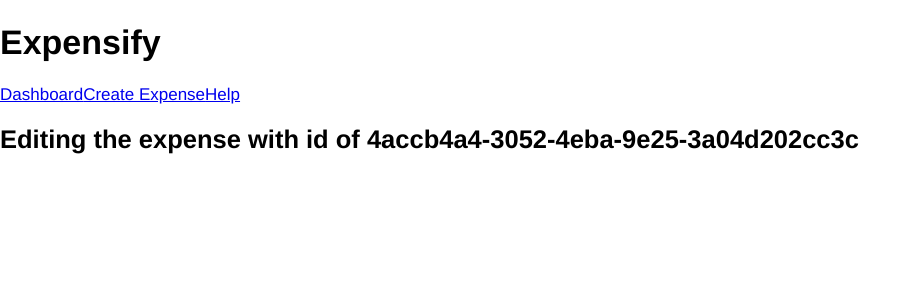
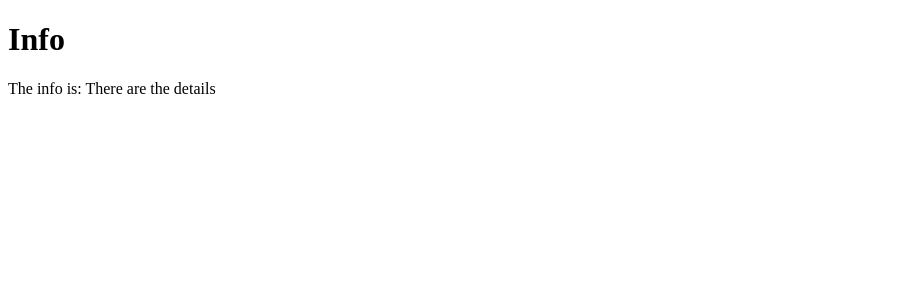
Before and after one commit to Tylyps/ReactAndRedux, a React app: page /edit/4accb4a4-3052-4eba-9e25-3a04d202cc3c in a window 1280 px wide. Shown: the top 300 px of the page, without its empty margins (0-920 px from the left). Built offline with nearby package versions, Linux system fonts and the light colour scheme.

Commit message:
Higher Order Component as a function

```diff
--- /dev/null
+++ b/src/playground/hoc.js
@@ -0,0 +1,37 @@
+// Higher Order Component (HOC) - a component (HOC) that renders another component
+
+import React from 'react';
+import ReactDOM from 'react-dom';
+
+const Info = (props) => (
+  <div>
+    <h1>Info</h1>
+    <p>The info is: {props.info}</p>
+  </div>
+);
+
+const withAdminWarning = (WrappedComponent) => {
+  return (props) => (
+    <div>
+      {props.isAdmin && <p>Please log in to see the info</p>}
+      <WrappedComponent {...props} />
+    </div>
+  );
+};
+
+const requireAuthentication = (WrappedComponent) => {
+  return (props) => (
+    <div>
+      {props.isAuthenticated ? (
+      <WrappedComponent {...props} />
+    ) : (
+      <p>Please log in to see the info</p>
+    )}
+    </div>
+  );
+};
+
+const AdminInfo = withAdminWarning(Info);
+const AuthInfo = requireAuthentication(Info);
+
+ReactDOM.render(<AuthInfo isAuthenticated={true} info="There are the details" />, document.getElementById('app'));
--- a/webpack.config.js
+++ b/webpack.config.js
@@ -1,7 +1,7 @@
 const path = require('path');
 
 module.exports = {
-  entry: './src/app.js',
+  entry: './src/playground/hoc.js',
   output: {
     path: path.join(__dirname, 'public'),
     filename: 'bundle.js'
```
